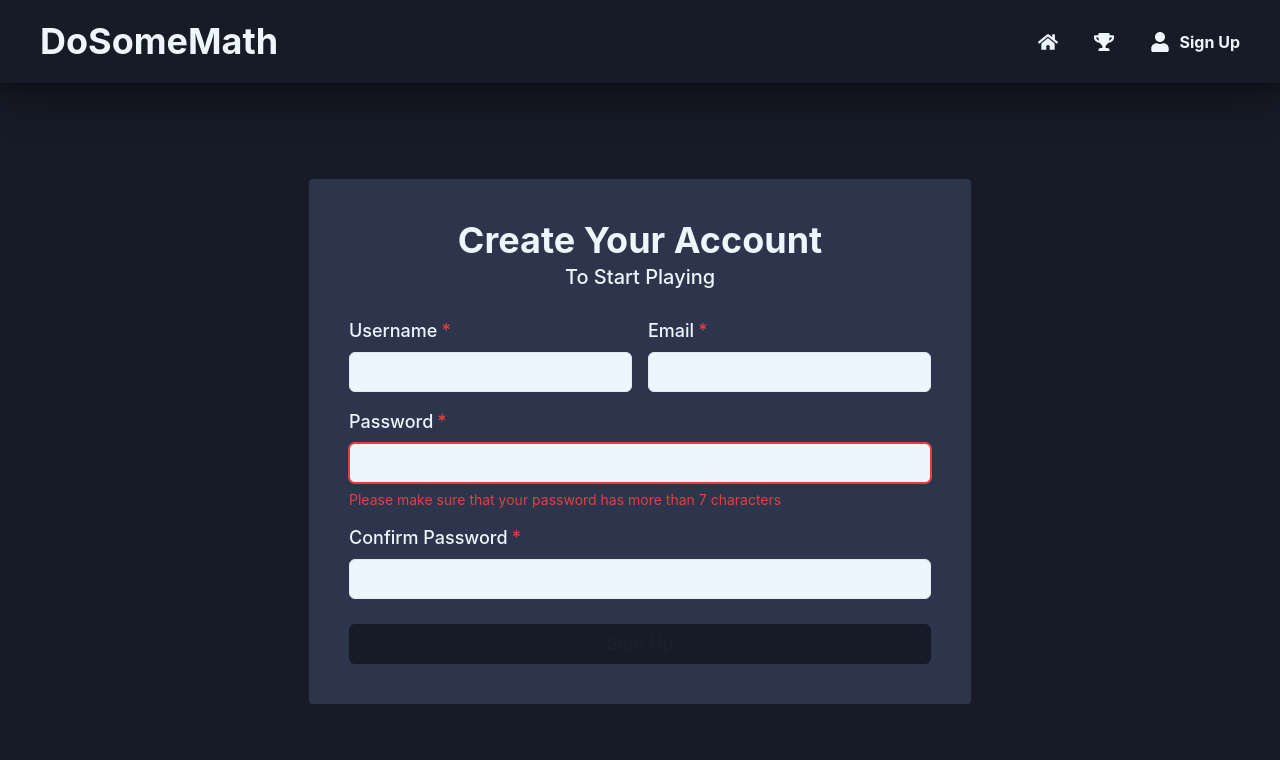
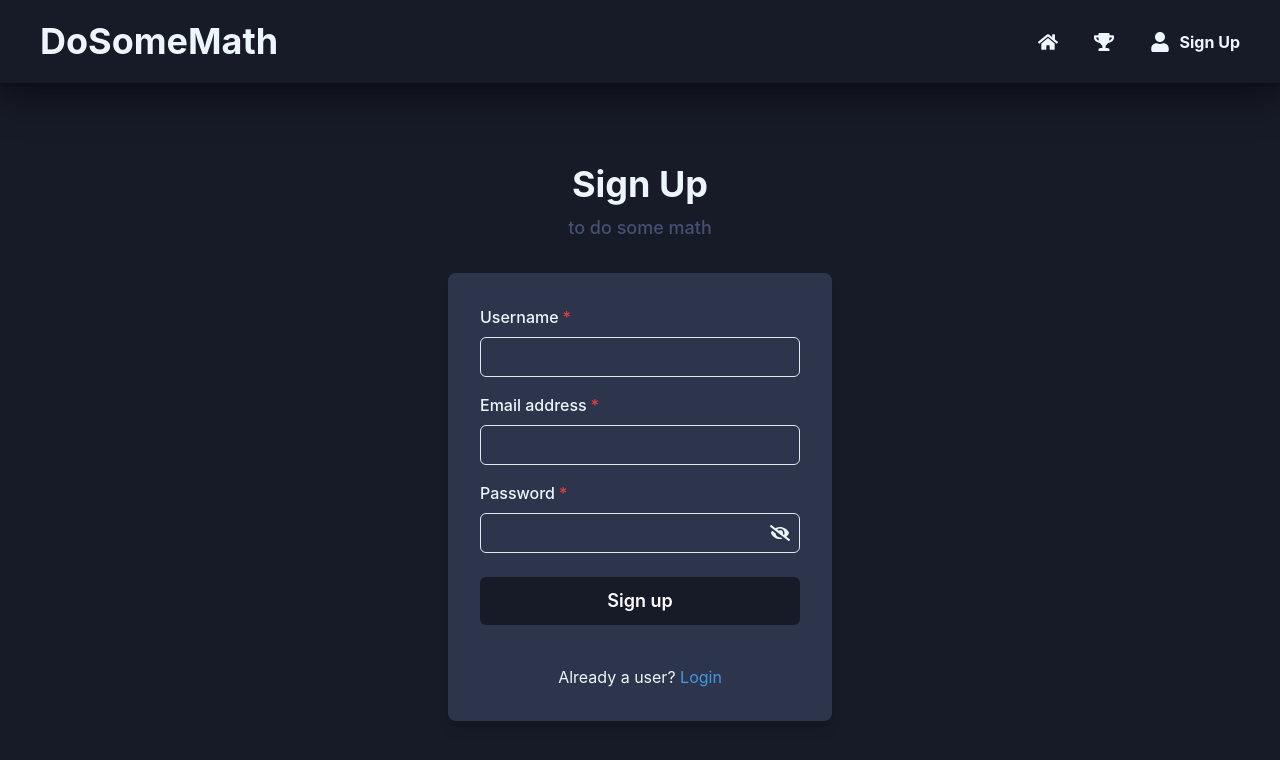
Before and after one commit to aeum1016/DSM2, a React (Create React App) app in the folder client/: page / in a window 1280 px wide. Shown: the top 760 px of the page. Built offline with nearby package versions, Linux system fonts and the light colour scheme.

Commit message:
New sign up card using online template, backend functionality good. Currently redirects to nothing. Gonna do sign in, then home screen skeleton.

```diff
--- a/client/src/App.js
+++ b/client/src/App.js
@@ -1,4 +1,4 @@
-import React, { useEffect, useState } from "react";
+import React, { useEffect } from "react";
 import { Flex } from "@chakra-ui/react";
 import { useDispatch, useSelector } from "react-redux";
 import {
@@ -9,7 +9,6 @@ import {
 } from "react-router-dom";
 import decode from "jwt-decode";
 
-import { signinThunk } from "./slices/user";
 import Navbar from "./components/Navbar/Navbar";
 
 import { usersSlice } from "./slices/user";
@@ -20,8 +19,6 @@ const App = () => {
   const authData = useSelector((state) => state.user.authData);
   const { logout } = usersSlice.actions;
 
-  const [user, setUser] = useState(JSON.parse(localStorage.getItem("profile")));
-
   useEffect(() => {
     const token = authData?.token;
 
@@ -30,30 +27,9 @@ const App = () => {
 
       if (decodedToken.exp * 1000 < new Date().getTime()) {
         dispatch(logout());
-        setUser(null);
       }
     }
-
-    setUser(authData);
-  }, [authData]);
-
-  const userId = "63a7442254c752317e051bea";
-
-  const userData = {
-    username: "aeum",
-    email: "aeum@gmail.com",
-    password: "7",
-    confirmPassword: "7",
-  };
-
-  const userLogin = {
-    username: "aeum",
-    password: "7",
-  };
-
-  const onClick = () => {
-    dispatch(signinThunk(userLogin));
-  };
+  }, [authData, dispatch, logout]);
 
   const router = createBrowserRouter(
     createRoutesFromElements(
--- a/client/src/components/Auth/Landing.js
+++ b/client/src/components/Auth/Landing.js
@@ -1,13 +1,11 @@
 import React from "react";
 import { Flex } from "@chakra-ui/react";
-import SignUp from "./SignUp";
+import SignupCard from "./SignUpCard";
 
 const Landing = () => {
-  return (
-    <Flex>
-      <SignUp />
-    </Flex>
-  );
+  const user = localStorage["profile"];
+
+  return <Flex>{user ? <></> : <SignupCard />}</Flex>;
 };
 
 export default Landing;
--- a/client/src/components/Auth/SignUp.js
+++ /dev/null
@@ -1,106 +0,0 @@
-import React, { useState } from "react";
-import {
-  Box,
-  Button,
-  Flex,
-  FormControl,
-  FormErrorMessage,
-  FormLabel,
-  Heading,
-  HStack,
-  Input,
-  Stack,
-  Text,
-} from "@chakra-ui/react";
-
-const SignUp = () => {
-  const [username, setUsername] = useState("");
-  const [email, setEmail] = useState("");
-  const [password, setPassword] = useState("");
-  const [confirmPassword, setConfirmPassword] = useState("");
-
-  const handleSubmit = (event) => {
-    event.preventDefault();
-  };
-
-  const passwordsDontMatch = password !== confirmPassword;
-  const invalidPassword = password.length < 7;
-
-  return (
-    <Box bg="brandDark.700" padding="40px" borderRadius={4} align="center">
-      <Heading>Create Your Account</Heading>
-      <Text fontSize="xl" fontWeight="medium" pb="25px">
-        To Start Playing
-      </Text>
-      <form onSubmit={handleSubmit}>
-        <Stack spacing="16px" align="center">
-          <HStack spacing="16px" align="center">
-            <FormControl isRequired>
-              <FormLabel fontSize="18px">Username</FormLabel>
-              <Input
-                bg="brandLight.100"
-                color="brandDark.800"
-                fontWeight="medium"
-                onChange={(event) => setUsername(event.currentTarget.value)}
-              />
-            </FormControl>
-            <FormControl isRequired>
-              <FormLabel fontSize="18px">Email</FormLabel>
-              <Input
-                type="email"
-                bg="brandLight.100"
-                color="brandDark.800"
-                fontWeight="medium"
-                onChange={(event) => setEmail(event.currentTarget.value)}
-              />
-            </FormControl>
-          </HStack>
-          <FormControl isRequired isInvalid={invalidPassword}>
-            <FormLabel fontSize="18px">Password</FormLabel>
-            <Input
-              type="password"
-              bg="brandLight.100"
-              color="brandDark.800"
-              fontWeight="medium"
-              onChange={(event) => setPassword(event.currentTarget.value)}
-            />
-            <FormErrorMessage>
-              Please make sure that your password has more than 7 characters
-            </FormErrorMessage>
-          </FormControl>
-          <FormControl isRequired isInvalid={passwordsDontMatch}>
-            <FormLabel fontSize="18px">Confirm Password</FormLabel>
-            <Input
-              type="password"
-              bg="brandLight.100"
-              color="brandDark.800"
-              fontWeight="medium"
-              onChange={(event) =>
-                setConfirmPassword(event.currentTarget.value)
-              }
-            />
-            <FormErrorMessage>Passwords do not match</FormErrorMessage>
-          </FormControl>
-        </Stack>
-        <Button
-          width="full"
-          mt="25px"
-          bg="brandDark.800"
-          fontSize="18px"
-          fontWeight="medium"
-          type="submit"
-          _hover={{
-            background: "brandDark.800",
-          }}
-          _active={{
-            background: "brandDark.900",
-          }}
-        >
-          Sign Up
-        </Button>
-      </form>
-    </Box>
-  );
-};
-
-export default SignUp;
--- /dev/null
+++ b/client/src/components/Auth/SignUpCard.js
@@ -0,0 +1,153 @@
+import {
+  Flex,
+  Box,
+  FormControl,
+  FormLabel,
+  Input,
+  InputGroup,
+  InputRightElement,
+  Stack,
+  Button,
+  Heading,
+  Text,
+  Link,
+  IconButton,
+} from "@chakra-ui/react";
+import { useState } from "react";
+import { FaEye, FaEyeSlash } from "react-icons/fa";
+import { useDispatch } from "react-redux";
+import { signupThunk } from "../../slices/user";
+
+export default function SignupCard() {
+  const dispatch = useDispatch();
+
+  const [showPassword, setShowPassword] = useState(false);
+
+  const [formData, setFormData] = useState({
+    username: "",
+    email: "",
+    password: "",
+  });
+
+  const handleChange = (e) => {
+    setFormData({ ...formData, [e.target.id]: e.target.value });
+  };
+
+  const handleSubmit = async (event) => {
+    event.preventDefault();
+    console.log(formData);
+    const user = await dispatch(signupThunk(formData));
+  };
+
+  return (
+    <Flex minH={"100%"} align={"center"} justify={"center"}>
+      <Stack spacing={8} mx={"auto"} maxW={"lg"} py={12} px={6}>
+        <Stack align={"center"}>
+          <Heading fontSize={"4xl"} textAlign={"center"}>
+            Sign Up
+          </Heading>
+          <Text fontSize={"lg"} fontWeight={"medium"} color={"brandDark.600"}>
+            to do some math
+          </Text>
+        </Stack>
+        <Box
+          rounded={"lg"}
+          //   bg={useColorModeValue("brandLight.100", "brandDark.700")}
+          bg={"brandDark.700"}
+          boxShadow={"lg"}
+          p={8}
+        >
+          <form onSubmit={handleSubmit}>
+            <Stack spacing={4} minW="20rem">
+              <FormControl id="username" isRequired>
+                <FormLabel>Username</FormLabel>
+                <Input
+                  focusBorderColor="brandDark.800"
+                  type="text"
+                  onChange={handleChange}
+                />
+              </FormControl>
+              <FormControl id="email" isRequired>
+                <FormLabel>Email address</FormLabel>
+                <Input
+                  focusBorderColor="brandDark.800"
+                  type="email"
+                  onChange={handleChange}
+                />
+              </FormControl>
+              <FormControl id="password" isRequired>
+                <FormLabel>Password</FormLabel>
+                <InputGroup>
+                  <Input
+                    focusBorderColor="brandDark.800"
+                    type={showPassword ? "text" : "password"}
+                    onChange={handleChange}
+                  />
+                  <InputRightElement h={"full"}>
+                    {showPassword ? (
+                      <IconButton
+                        color="brandLight.100"
+                        variant="ghost"
+                        fontSize="20px"
+                        size="sm"
+                        icon={<FaEye />}
+                        onClick={() =>
+                          setShowPassword((showPassword) => !showPassword)
+                        }
+                        _hover={{
+                          bg: "brandDark.400",
+                        }}
+                        _active={{
+                          bg: "brandDark.400",
+                        }}
+                      />
+                    ) : (
+                      <IconButton
+                        color="brandLight.100"
+                        variant="ghost"
+                        fontSize="20px"
+                        size="sm"
+                        icon={<FaEyeSlash />}
+                        onClick={() =>
+                          setShowPassword((showPassword) => !showPassword)
+                        }
+                        _hover={{
+                          bg: "brandDark.400",
+                        }}
+                        _active={{
+                          bg: "brandDark.400",
+                        }}
+                      />
+                    )}
+                  </InputRightElement>
+                </InputGroup>
+              </FormControl>
+              <Stack spacing={10} pt={2}>
+                <Button
+                  type="submit"
+                  loadingText="Submitting"
+                  size="lg"
+                  bg={"brandDark.800"}
+                  color={"white"}
+                  _hover={{
+                    bg: "brandDark.900",
+                  }}
+                  _active={{
+                    bg: "brandDark.400",
+                  }}
+                >
+                  Sign up
+                </Button>
+              </Stack>
+              <Stack pt={6}>
+                <Text align={"center"}>
+                  Already a user? <Link color={"blue.400"}>Login</Link>
+                </Text>
+              </Stack>
+            </Stack>
+          </form>
+        </Box>
+      </Stack>
+    </Flex>
+  );
+}
```
Also changed, not shown: 1 other file (tests, documents, lock files or other folders).
